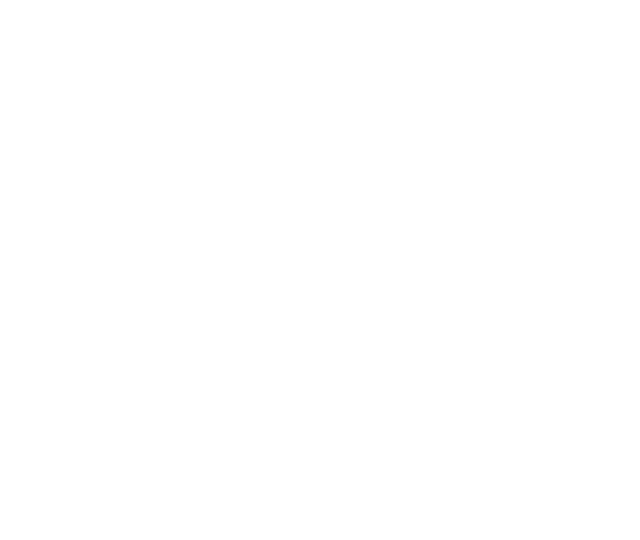
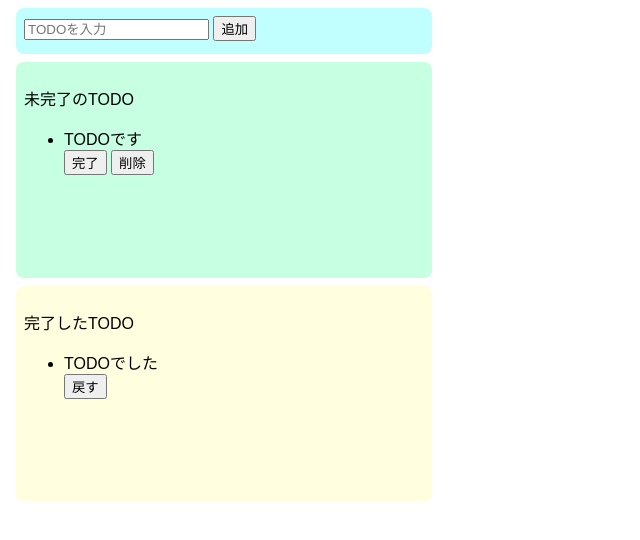
Before and after one commit to yuka830/todolist-js, a website built with Parcel: page index.html in a window 1280 px wide. Shown: the whole page, without its empty margins (0-640 px from the left). Built offline with nearby package versions, Linux system fonts and the light colour scheme.

Commit message:
htmlと背景色

```diff
--- a/index.html
+++ b/index.html
@@ -1,16 +1,37 @@
 <!DOCTYPE html>
 <html>
+  <head>
+    <title>TODO(JS)</title>
+    <meta charset="UTF-8" />
+  </head>
 
-<head>
-	<title>Parcel Sandbox</title>
-	<meta charset="UTF-8" />
-</head>
+  <body>
+    <div class="input-area">
+      <input placeholder="TODOを入力" />
+      <button>追加</button>
+    </div>
 
-<body>
-	<div id="app"></div>
+    <div class="incomplete-area">
+      <p>未完了のTODO</p>
+      <ul>
+        <div>
+          <li>TODOです</li>
+          <button>完了</button>
+          <button>削除</button>
+        </div>
+      </ul>
+    </div>
 
-	<script src="src/index.js">
-	</script>
-</body>
+    <div class="complete-area">
+      <p>完了したTODO</p>
+      <ul>
+        <div>
+          <li>TODOでした</li>
+          <button>戻す</button>
+        </div>
+      </ul>
+    </div>
 
+    <script src="src/index.js"></script>
+  </body>
 </html>
--- a/src/styles.css
+++ b/src/styles.css
@@ -1,3 +1,30 @@
 body {
   font-family: sans-serif;
 }
+
+.input-area {
+  background-color: #c1ffff;
+  width: 400px;
+  height: 30px;
+  padding: 8px;
+  margin: 8px;
+  border-radius: 8px;
+}
+
+.incomplete-area {
+  background-color: #c6ffe2;
+  width: 400px;
+  min-height: 200px;
+  padding: 8px;
+  margin: 8px;
+  border-radius: 8px;
+}
+
+.complete-area {
+  background-color: #ffffe0;
+  width: 400px;
+  min-height: 200px;
+  padding: 8px;
+  margin: 8px;
+  border-radius: 8px;
+}
```
